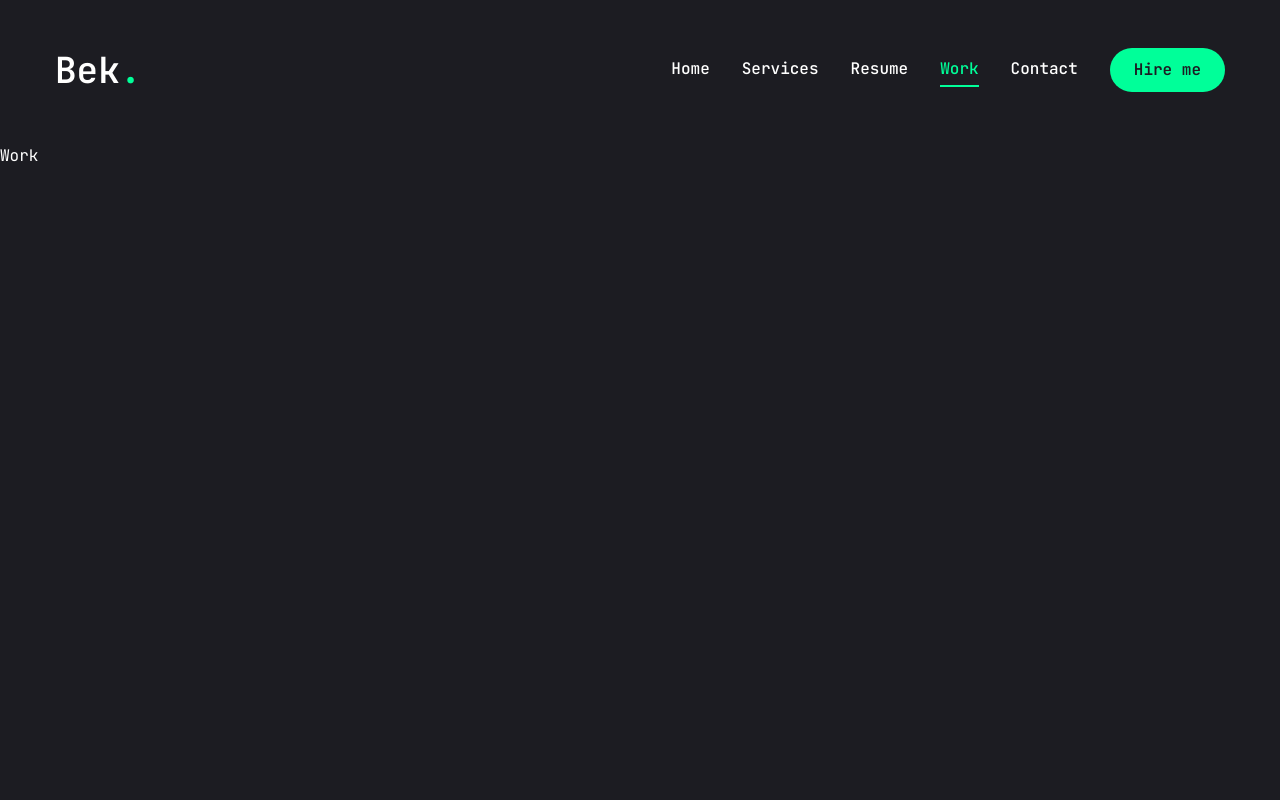
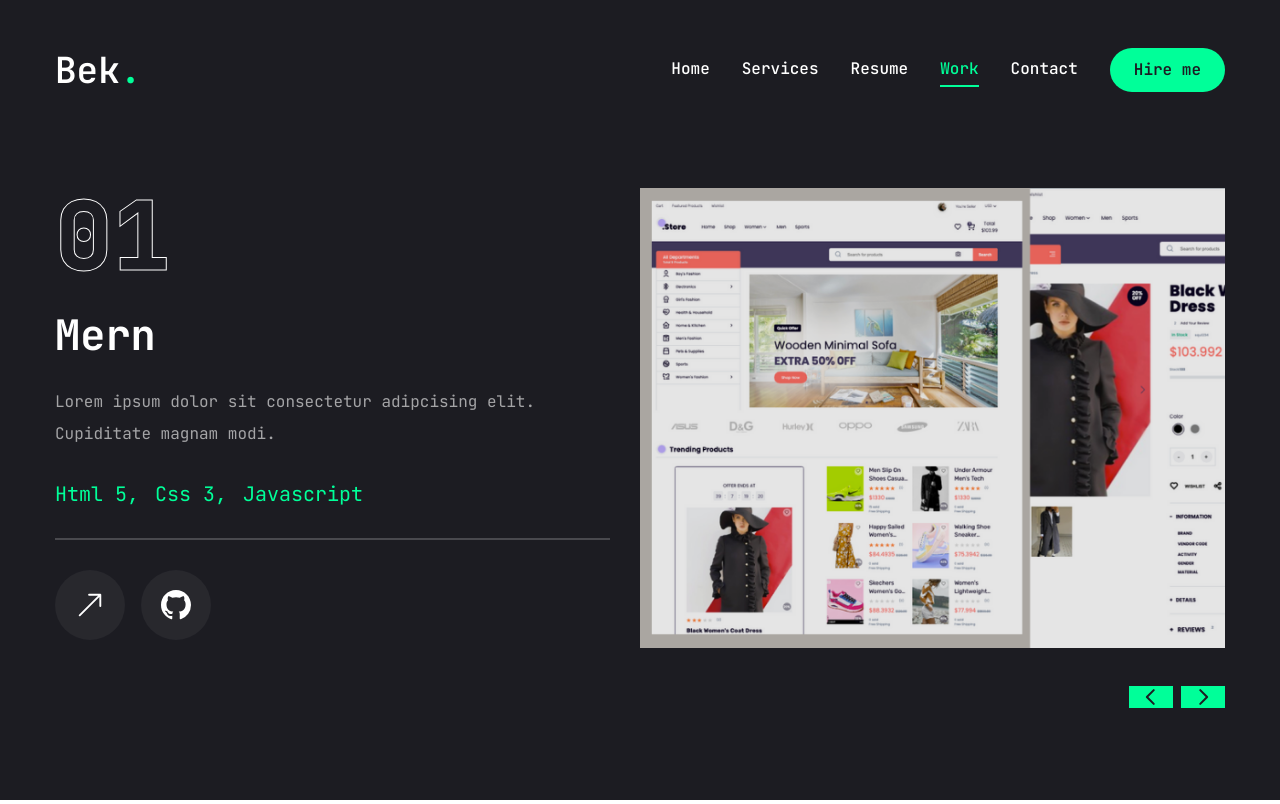
Before and after one commit to bekturb/my-portfolio, a Next.js app: page /work in a window 1280 px wide. Built offline with nearby package versions, Linux system fonts and the light colour scheme.

Commit message:
finished work component

```diff
--- a/package.json
+++ b/package.json
@@ -24,6 +24,7 @@
     "react-countup": "^6.5.3",
     "react-dom": "19.0.0-rc-69d4b800-20241021",
     "react-icons": "^5.3.0",
+    "swiper": "^11.1.14",
     "tailwind-merge": "^2.5.4",
     "tailwindcss-animate": "^1.0.7"
   },
--- a/src/app/resume/page.tsx
+++ b/src/app/resume/page.tsx
@@ -216,7 +216,7 @@
     >
       <div className="container mx-auto">
         <Tabs
-        defaultValue="experiance"
+        defaultValue="experience"
         className="flex flex-col xl:flex-row gap-[60px]"
         >
           <TabsList className="flex flex-col w-full max-w-[300px] mx-auto xl:mx-0 gap-6">
--- a/src/app/work/page.tsx
+++ b/src/app/work/page.tsx
@@ -1,8 +1,177 @@
-import React from 'react'
+"use client";
+
+import { motion } from "framer-motion";
+import React, { useState } from 'react';
+
+import { Swiper, SwiperSlide } from "swiper/react";
+import SwiperCore from "swiper";
+import "swiper/css";
+
+import { BsArrowUpRight, BsGithub } from "react-icons/bs";
+import { Tooltip, TooltipContent, TooltipProvider, TooltipTrigger } from "@radix-ui/react-tooltip";
+
+import Link from "next/link";
+import Image from "next/image";
+import WorkSliderBtns from "@/components/WorkSliderBtns";
+
+type stackType = {
+  name: string,
+}
+
+type projectType = {
+  num: string,
+  category: string,
+  title: string,
+  description: string
+  stack: stackType[],
+  image: string,
+  live: string,
+  github: string,
+}
+
+const projects: projectType[] = [
+  {
+    num: "01",
+    category: "mern",
+    title: "project 1",
+    description: "Lorem ipsum dolor sit consectetur adipcising elit. Cupiditate magnam modi.",
+    stack: [{ name: "Html 5"}, { name: "Css 3"}, {name: "Javascript"}],
+    image: "/assets/work/thumb1.png",
+    live: "",
+    github: ""
+  },
+  {
+    num: "02",
+    category: "frontend",
+    title: "project 2",
+    description: "Lorem ipsum dolor sit consectetur adipcising elit. Cupiditate magnam modi.",
+    stack: [{ name: "Html 5"}, { name: "Css 3"}, {name: "Javascript"}],
+    image: "/assets/work/thumb1.png",
+    live: "",
+    github: ""
+  },
+  {
+    num: "03",
+    category: "frontend",
+    title: "project 3",
+    description: "Lorem ipsum dolor sit consectetur adipcising elit. Cupiditate magnam modi.",
+    stack: [{ name: "Html 5"}, { name: "Css 3"}, {name: "Javascript"}],
+    image: "/assets/work/thumb1.png",
+    live: "",
+    github: ""
+  },
+  {
+    num: "04",
+    category: "frontend",
+    title: "project 4",
+    description: "Lorem ipsum dolor sit consectetur adipcising elit. Cupiditate magnam modi.",
+    stack: [{ name: "Html 5"}, { name: "Css 3"}, {name: "Javascript"}],
+    image: "/assets/work/thumb1.png",
+    live: "",
+    github: ""
+  },
+]
 
 const Work = () => {
+  const [project, setProject] = useState<projectType>(projects[0]);
+
+  const handleSlideChange = (swiper: SwiperCore): void | undefined => {
+    const currentIndex = swiper.activeIndex
+
+    setProject(projects[currentIndex])
+  }
+
   return (
-    <div>Work</div>
+    <motion.section
+      initial={{ opacity: 0}}
+      animate={{opacity: 1,
+        transition: {delay: 2.4, duration: 0.4, ease: "easeIn"}
+      }}
+      className="min-h-[80vh] flex flex-col justify-center py-12 xl:px-0"
+      >
+        <div className="container mx-auto">
+          <div className="flex flex-col xl:flex-row xl:gap-[30px]">
+            <div className="w-full xl:w-[50%] xl:h-[460px] flex flex-col xl:justify-between order-2 xl:order-none">
+              <div className="flex flex-col gap-[30px] h-[50%]">
+                <div className="text-8xl leading-none font-extrabold text-transparent text-outline">
+                  {project.num}
+                </div>
+                <h2 className="text-[42px] font-bold leading-none text-white
+                group-hover:text-accent transition-all duration-500 capitalize">
+                  {project.category}
+                </h2>
+                <p className="text-white/60">
+                  {project.description}
+                </p>
+                <ul className="flex gap-4">
+                  {project.stack.map((item, index) => (
+                    <li key={index} className="text-xl text-accent">
+                      {item.name}
+                      {index !== project.stack.length - 1 && ","}
+                    </li>
+                  ))}
+                </ul>
+                <div className="border border-white/20"></div>
+                <div className="flex items-center gap-4">
+                  <Link href={project.live}>
+                  <TooltipProvider>
+                    <Tooltip>
+                      <TooltipTrigger className="w-[70px] h-[70px] rounded-full bg-white/5 flex justify-center items-center group">
+                        <BsArrowUpRight className="text-white text-3xl group-hover:text-accent"/>
+                      </TooltipTrigger>
+                      <TooltipContent>
+                        <p>Live project</p>
+                      </TooltipContent>
+                    </Tooltip>
+                  </TooltipProvider>
+                  </Link>
+                  <Link href={project.github}>
+                  <TooltipProvider>
+                    <Tooltip>
+                      <TooltipTrigger className="w-[70px] h-[70px] rounded-full bg-white/5 flex justify-center items-center group">
+                        <BsGithub className="text-white text-3xl group-hover:text-accent"/>
+                      </TooltipTrigger>
+                      <TooltipContent>
+                        <p>Github repository</p>
+                      </TooltipContent>
+                    </Tooltip>
+                  </TooltipProvider>
+                  </Link>
+                </div>
+              </div>
+            </div>
+            <div className="w-full xl:w-[50%]">
+              <Swiper
+                spaceBetween={30}
+                slidesPerView={1}
+                className="xl:h-[520px] mb-12"
+                onSlideChange={handleSlideChange}
+              >
+                {projects.map((project, index) => (
+                  <SwiperSlide key={index}>
+                    <div className="h-[460px] relative group flex justify-center
+                    items-center bg-pink-50/20">
+                      <div className="absolute top-0 bottom-0 w-full h-full bg-black/10 z-10"></div>
+                      <div className="relative w-full h-full">
+                        <Image
+                          src={project.image}
+                          fill
+                          className="object-cover"
+                          alt=""
+                        />
+                      </div>
+                    </div>
+                  </SwiperSlide>
+                ))}
+                <WorkSliderBtns
+                containerStyles="flex gap-2 absolute right-0 bottom-[calc(50%_-_22px)] xl:bottom-0 z-20 w-full justify-between xl:w-max xl:justify-none"
+                btnStyles="bg-accent hover:bg-accent-hover text-primary text-[22px] w-[44px] flex justify-center items-center transition-all"
+                iconStyles="" />
+              </Swiper>
+            </div>
+          </div>
+        </div>
+    </motion.section>
   )
 }
 
--- /dev/null
+++ b/src/components/WorkSliderBtns.tsx
@@ -0,0 +1,28 @@
+"use client"
+
+import { useSwiper } from "swiper/react";
+import {PiCaretLeftBold, PiCaretRightBold} from "react-icons/pi";
+
+type btnsType = {
+    containerStyles: string,
+    btnStyles: string,
+    iconStyles: string
+}
+
+const WorkSliderBtns = ({containerStyles, btnStyles, iconStyles}: btnsType) => {
+
+    const swiper = useSwiper()
+
+  return (
+    <div className={containerStyles}>
+        <button className={btnStyles}>
+            <PiCaretLeftBold className={iconStyles} onClick={() => swiper.slidePrev()}/>
+        </button>
+        <button className={btnStyles}>
+            <PiCaretRightBold className={iconStyles} onClick={() => swiper.slideNext()}/>
+        </button>
+    </div>
+  )
+}
+
+export default WorkSliderBtns
```
Also changed, not shown: public/assets/work/thumb1.png (added), 1 other file (tests, documents, lock files or other folders).
